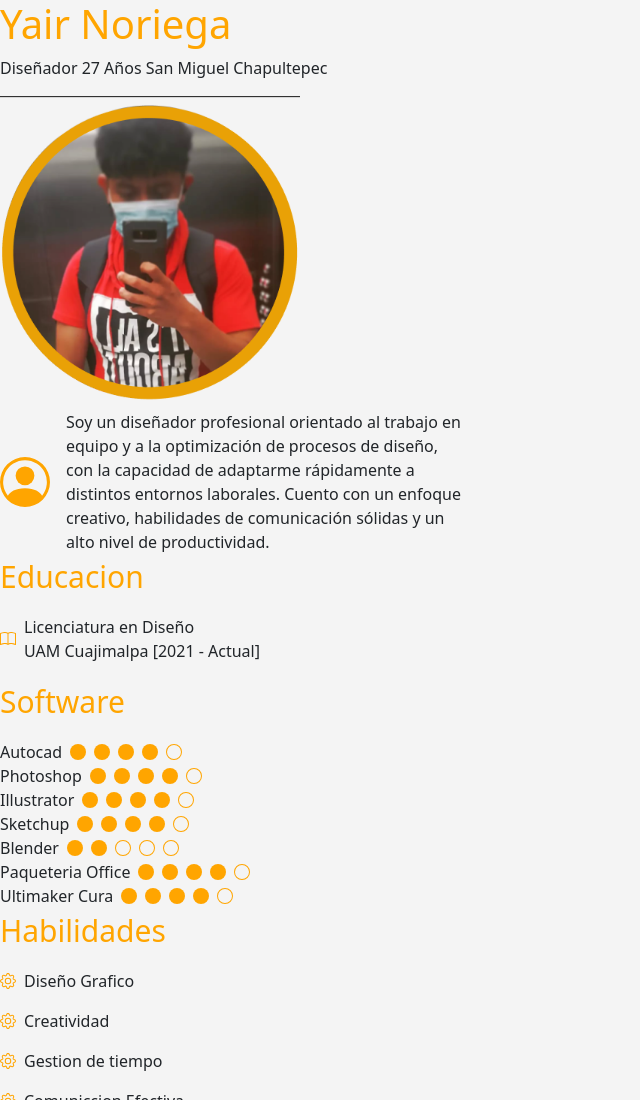
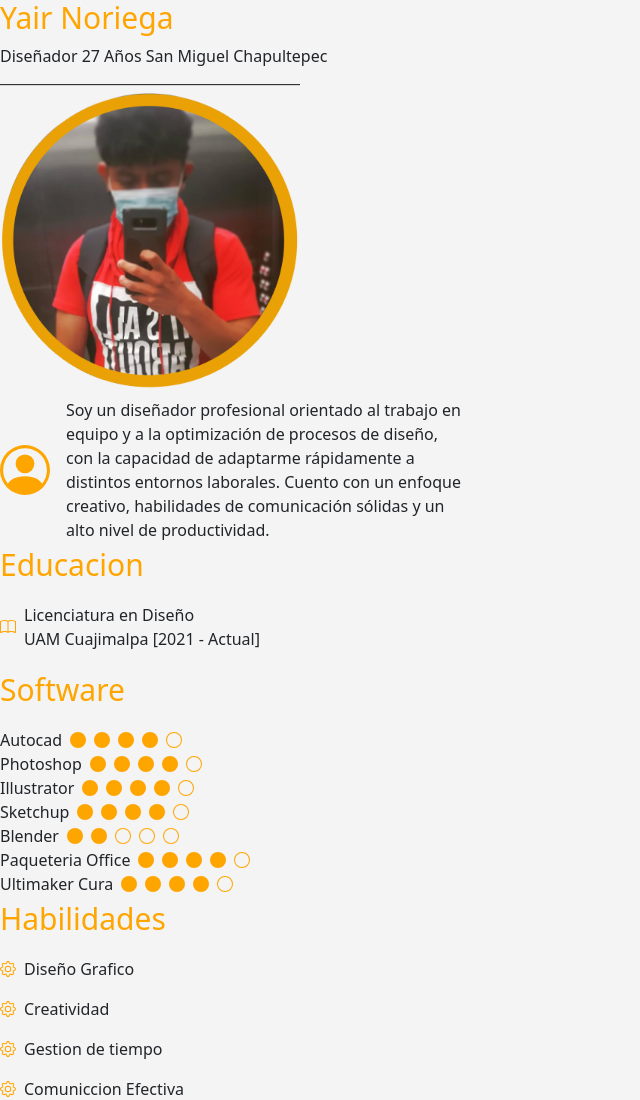
Before and after one commit to amigoalien/portfolio, a website: page index.html in a window 1280 px wide. Shown: the top 1100 px of the page, without its empty margins (0-640 px from the left). Drawn offline with nearby package versions, Linux system fonts and the light colour scheme; a web font is replaced by a local one.

Commit message:
Intento cambio de tipografia

```diff
--- a/index.html
+++ b/index.html
@@ -31,13 +31,17 @@
       integrity="sha384-YvpcrYf0tY3lHB60NNkmXc5s9fDVZLESaAA55NDzOxhy9GkcIdslK1eN7N6jIeHz"
       crossorigin="anonymous"
     ></script>
-    <!-- fin importacion bootstrap  -->
+      <!-- fin importacion bootstrap  -->
+
+    <!--Tipografia -->
+    <link rel="preconnect" href="https://fonts.googleapis.com">
+    <link rel="preconnect" href="https://fonts.gstatic.com" crossorigin>
+    <link href="https://fonts.googleapis.com/css2?family=Emblema+One&family=Russo+One&display=swap" rel="stylesheet">
   </head>
-
-  <body style="background-color: #F4F4F4;"
-
-    section>
-      <h1 class="Title" style="color:#ffa500"> Yair Noriega </h1>
+    <!-- color de fondo-->
+  <body style="background-color: #F4F4F4;"section>
+    <!--Titulo-->
+      <h1 class="Titulo" style="font-size: 30px; color:#ffa500"> Yair Noriega </h1>
       <p>Diseñador 27 Años San Miguel Chapultepec</p>
       <img class="foto" alt = "foto de perfil" src="/src/img/Captura de pantalla 2025-02-25 092008.png"  style="width: 300px; height: auto;"/>
       <div style="display: flex; align-items: center; gap: 16px;">
--- a/style.css
+++ b/style.css
@@ -1,2 +1,12 @@
+:root {
+    --Titulos: #ffa500;
+}
 @import url('https://fonts.googleapis.com/css2?family=Russo+One&display=swap');
-h1.Title{font-family: "Russo One", sans-serif;}
+
+
+h1.Title {
+    font-family: "Russo One", sans-serif;
+    font-weight: 400;
+    font-style: normal;
+    color: var(--Titulos);
+}
```
